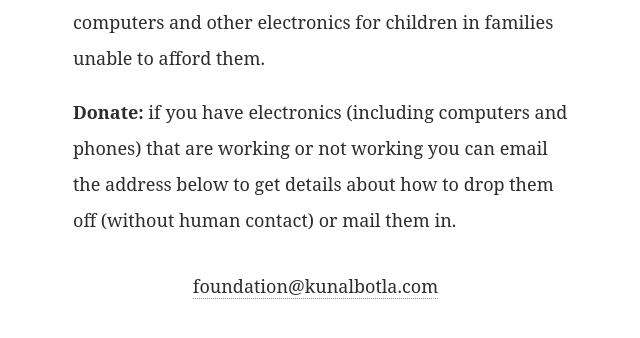
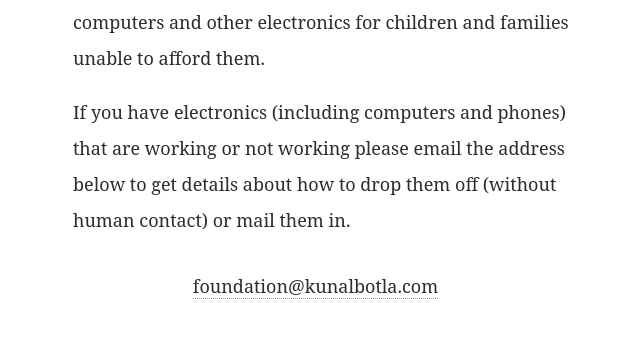
Before and after one commit to kunalbotla/projectboom, a plain HTML site: page index.html in a window 1280 px wide. Shown: the part 138-476 px from the top of the page, without its empty margins (317-957 px from the left). Drawn offline with Linux system fonts and the light colour scheme; a web font is replaced by a local one.

Commit message:
Update index.html

```diff
--- a/index.html
+++ b/index.html
@@ -14,7 +14,7 @@
 }
 
       html, body {
-  font-family: 'Noto Serif', Georgia, serif;
+  font-family: 'Noto Serif', Georgia, sans-serif;
   font-size: 18px;
   line-height: 36px;
   background-color: #ffffff;
@@ -90,8 +90,8 @@ blockquote {
 </ul>
 </div>
 <div class="home-content">
-<p>I'm <a href="https://kunalbotla.com"><strong>Kunal Botla</strong></a> and I am repairing and refurbishing computers and other electronics for children in families unable to afford them.</p>
-<p><strong>Donate:</strong> if you have electronics (including computers and phones) that are working or not working you can email the address below to get details about how to drop them off (without human contact) or mail them in.</p>
+<p>I'm <a href="https://kunalbotla.com"><strong>Kunal Botla</strong></a> and I am repairing and refurbishing computers and other electronics for children and families unable to afford them.</p>
+<p>If you have electronics (including computers and phones) that are working or not working please email the address below to get details about how to drop them off (without human contact) or mail them in.</p>
 
 </div>
 <div class="home-contact">
```
